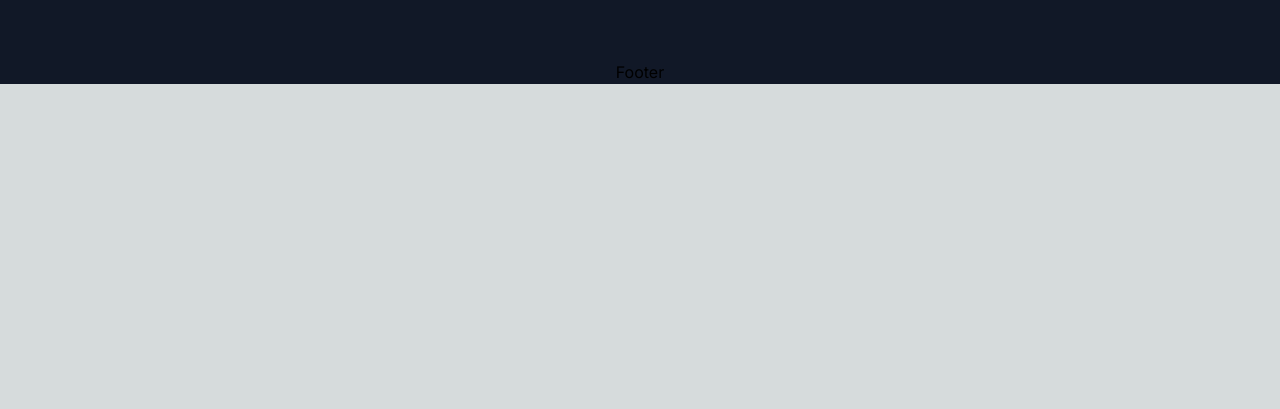
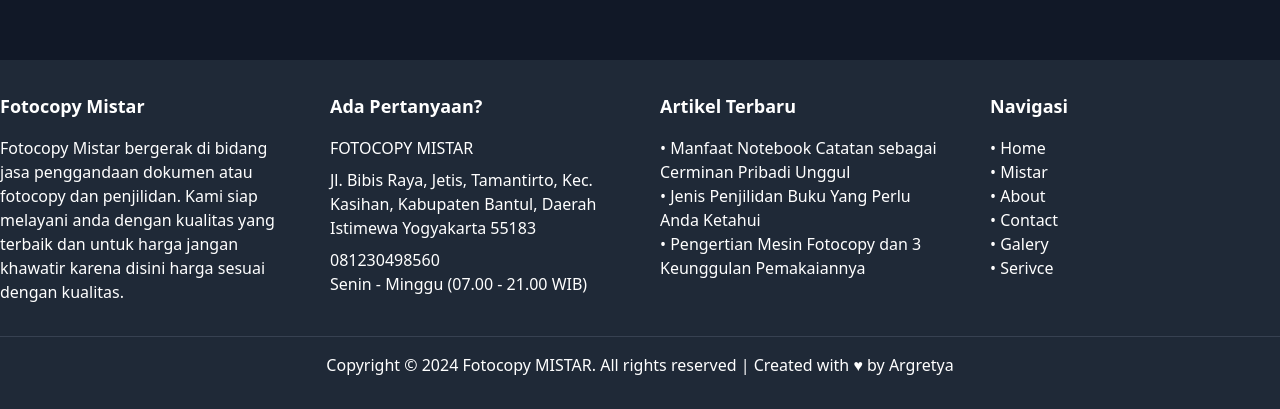
Before and after one commit to Anezz12/fotocopy, a Next.js app: page / in a window 1280 px wide. Shown: the part 740-1149 px from the top of the page. Before the commit the page ends 824 px from the top, so only its background shows below. Built offline with nearby package versions, Linux system fonts and the light colour scheme.

Commit message:
update footer

```diff
--- a/app/layout.tsx
+++ b/app/layout.tsx
@@ -19,11 +19,11 @@ export default function RootLayout({
 }>) {
   return (
     <html lang="en">
-      <body className={`${inter.className}`}>
+      <body className="bg-gray-900">
         <ActiveSectionContextProvider>
           <main className="bg-gray-900">
             <Navbar />
-            <div className="min-h-screen flex flex-col items-center py-32">
+            <div className="min-h-screen flex flex-col items-center py-20">
               {children}
             </div>
             <Footer />
--- /dev/null
+++ b/app/mainhome/About.tsx
@@ -0,0 +1,7 @@
+import React from "react";
+
+function about() {
+  return <div>about</div>;
+}
+
+export default about;
--- a/app/page.tsx
+++ b/app/page.tsx
@@ -1,10 +1,11 @@
 import Navbar from "@/components/navbar/Navbar";
 import React from "react";
+import About from "./mainhome/About";
 
 function Home() {
   return (
     <div>
-      <div>Home Page</div>
+      <About />
     </div>
   );
 }
--- a/components/footer/Footer.tsx
+++ b/components/footer/Footer.tsx
@@ -1,9 +1,73 @@
+import Link from "next/link";
 import React from "react";
 
 function Footer() {
   return (
-    <div>
-      <div className="flex flex-col items-center">Footer</div>
+    <div className="bg-gray-800 text-white py-8">
+      <div className="container mx-auto grid grid-cols-1 md:grid-cols-4 gap-10">
+        <div>
+          <h3 className="text-lg font-semibold mb-4">Fotocopy Mistar</h3>
+          <p>
+            Fotocopy Mistar bergerak di bidang jasa penggandaan dokumen atau
+            fotocopy dan penjilidan. Kami siap melayani anda dengan kualitas
+            yang terbaik dan untuk harga jangan khawatir karena disini harga
+            sesuai dengan kualitas.
+          </p>
+        </div>
+        <div>
+          <h3 className="text-lg font-semibold mb-4">Ada Pertanyaan?</h3>
+          <p className="mb-2">FOTOCOPY MISTAR</p>
+          <p className="mb-2">
+            Jl. Bibis Raya, Jetis, Tamantirto, Kec. Kasihan, Kabupaten Bantul,
+            Daerah Istimewa Yogyakarta 55183
+          </p>
+          <p>081230498560</p>
+          <p>Senin - Minggu (07.00 - 21.00 WIB)</p>
+        </div>
+        <div>
+          <h3 className="text-lg font-semibold mb-4">Artikel Terbaru</h3>
+          <ul>
+            <li>• Manfaat Notebook Catatan sebagai Cerminan Pribadi Unggul</li>
+            <li>• Jenis Penjilidan Buku Yang Perlu Anda Ketahui</li>
+            <li>• Pengertian Mesin Fotocopy dan 3 Keunggulan Pemakaiannya</li>
+          </ul>
+        </div>
+        <div>
+          <h3 className="text-lg font-semibold mb-4">Navigasi</h3>
+
+          <div className="">
+            <Link href="/" className="hover:text-cyan-200">
+              • Home
+            </Link>
+            <br />
+            <Link href="/home" className="hover:text-cyan-200">
+              • Mistar
+            </Link>
+            <br />
+            <Link href="/about" className="hover:text-cyan-200">
+              • About
+            </Link>
+            <br />
+            <Link href="/contact" className="hover:text-cyan-200">
+              • Contact
+            </Link>
+            <br />
+            <Link href="/galery" className="hover:text-cyan-200">
+              • Galery
+            </Link>
+            <br />
+            <Link href="/service" className="hover:text-cyan-200">
+              • Serivce
+            </Link>
+          </div>
+        </div>
+      </div>
+      <div className="container mx-auto mt-8 border-t border-gray-700 pt-4 text-center">
+        <p>
+          Copyright &copy; 2024 Fotocopy MISTAR. All rights reserved | Created
+          with &#9829; by Argretya
+        </p>
+      </div>
     </div>
   );
 }
```
Also changed, not shown: public/banner.jpeg (added), 1 other file (tests, documents, lock files or other folders).
